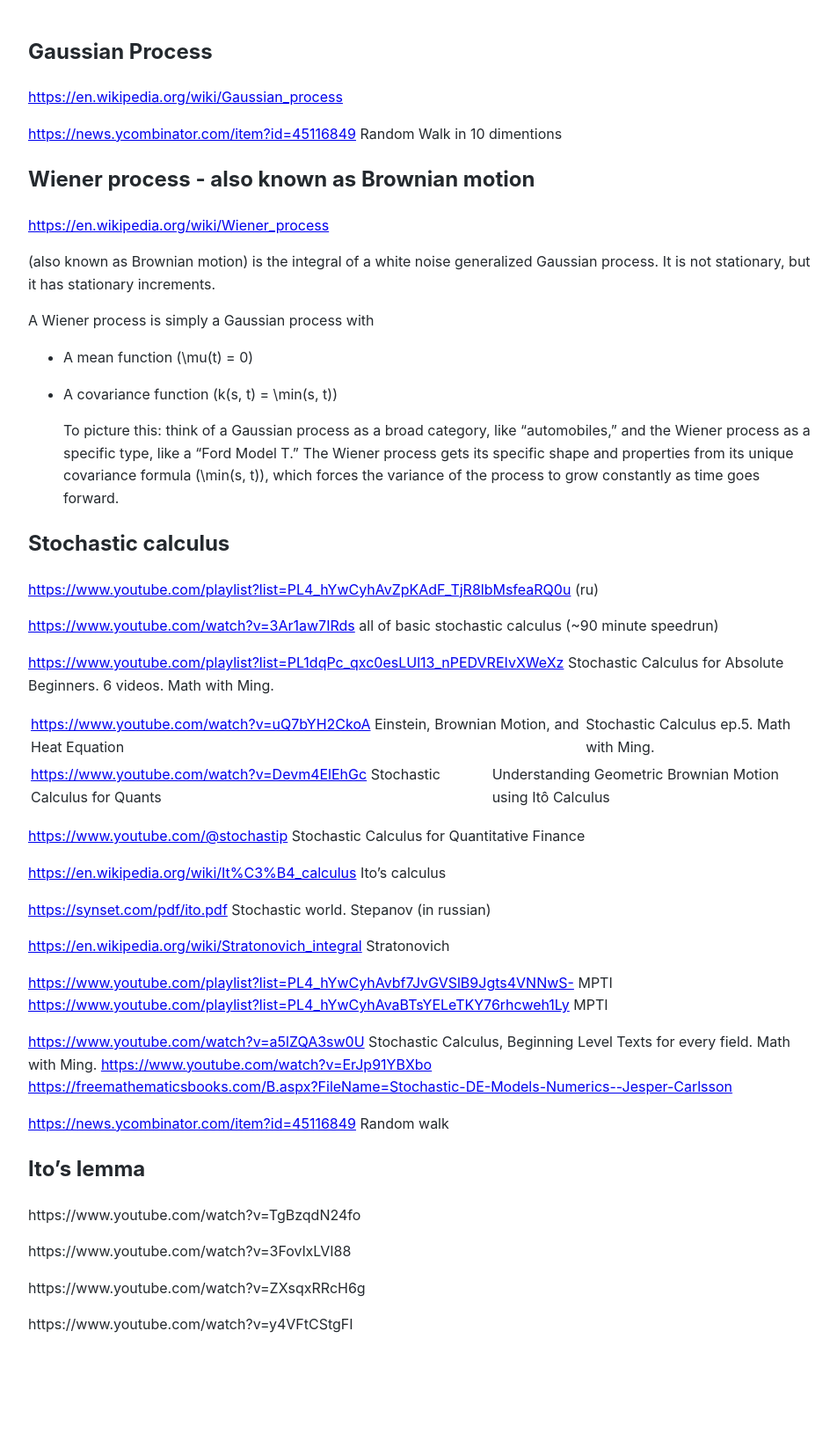
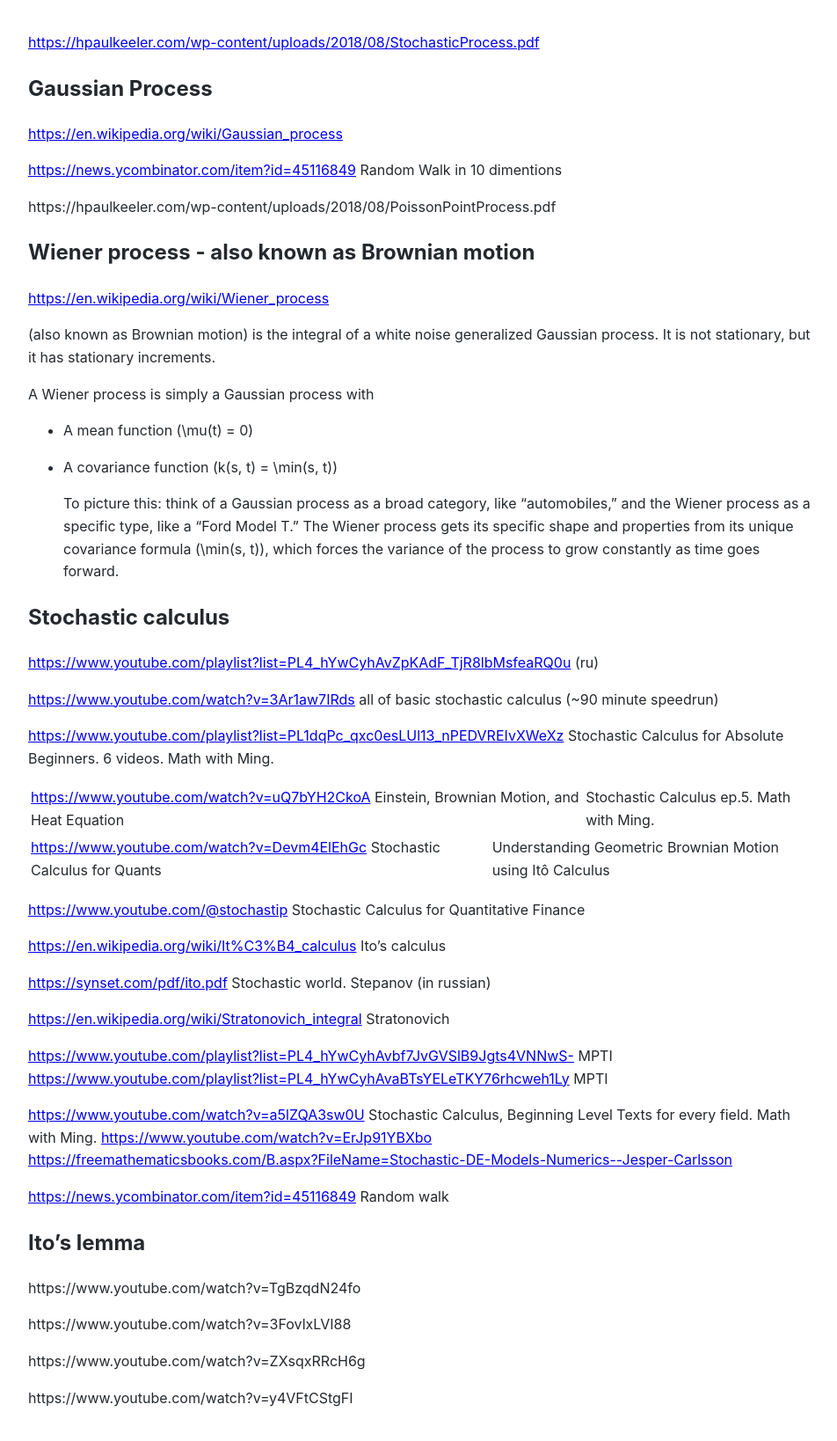
Before and after one commit to Michael-Lubinsky/michael-lubinsky.github.com, a Jekyll site: the page built from math/stochastic.md, in a window 1280 px wide. Shown: the whole page at 88% size, without its empty margins (158-1110 px from the left). Built offline with Jekyll 4.4.1, drawn with Linux system fonts in a browser that asks for light colours; our own code applies the rules of GitHub Pages for plain Markdown files; before the commit the page ends 1555 px from its top, so only the background shows below that.

Commit message:
Update stochastic.md

```diff
--- a/math/stochastic.md
+++ b/math/stochastic.md
@@ -1,8 +1,13 @@
+<https://hpaulkeeler.com/wp-content/uploads/2018/08/StochasticProcess.pdf>
+
 ## Gaussian Process
 
 <https://en.wikipedia.org/wiki/Gaussian_process>
 
 <https://news.ycombinator.com/item?id=45116849> Random Walk in 10 dimentions
+
+https://hpaulkeeler.com/wp-content/uploads/2018/08/PoissonPointProcess.pdf
+
 
 ## Wiener process  - also known as Brownian motion
 <https://en.wikipedia.org/wiki/Wiener_process>
```
